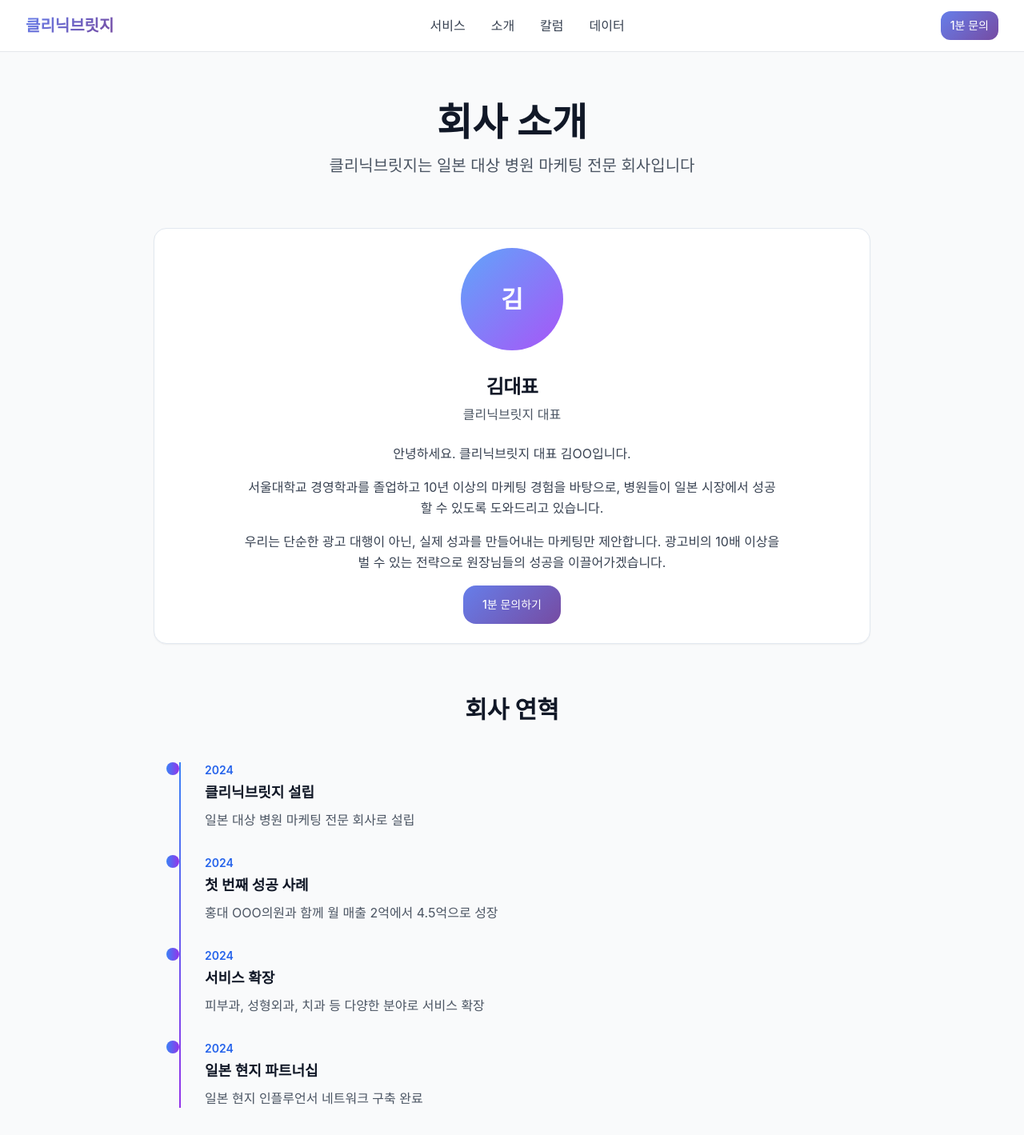
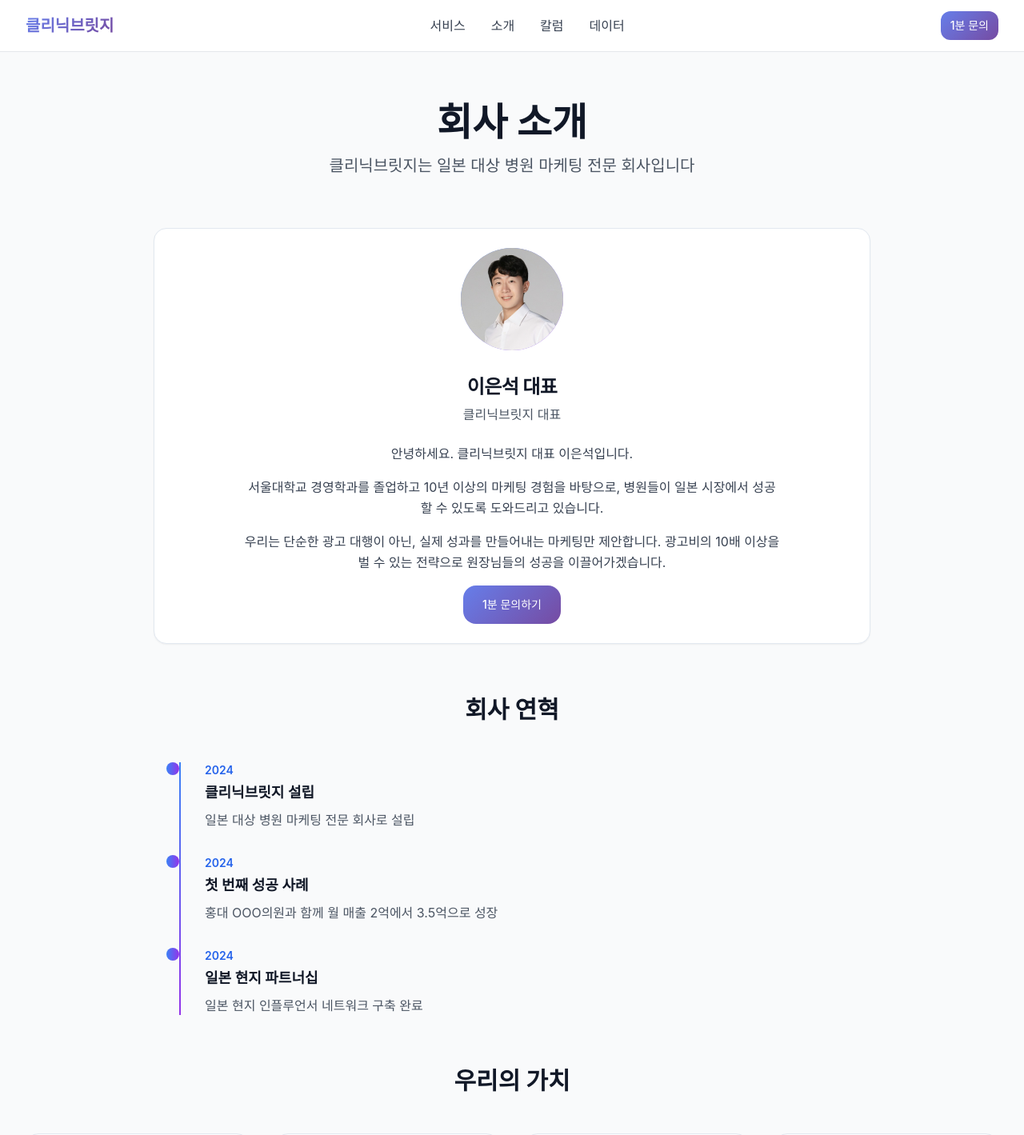
Before and after one commit to hckang2000/marketing, a Next.js app: page /about in a window 1280 px wide. Shown: the top 1419 px of the page at 80% size. Built offline with nearby package versions, Linux system fonts and the light colour scheme; a web font is replaced by a local one.

Commit message:
메일보내기 추가

```diff
--- a/src/app/about/page.tsx
+++ b/src/app/about/page.tsx
@@ -1,6 +1,7 @@
 "use client"
 
 import { motion } from "framer-motion"
+import Image from "next/image"
 import { Container } from "@/components/common/Container"
 import { Card, CardContent, CardHeader, CardTitle } from "@/components/common/Card"
 import { Button } from "@/components/common/Button"
@@ -15,12 +16,7 @@ const timeline = [
   {
     year: "2024",
     title: "첫 번째 성공 사례",
-    description: "홍대 OOO의원과 함께 월 매출 2억에서 4.5억으로 성장",
-  },
-  {
-    year: "2024",
-    title: "서비스 확장",
-    description: "피부과, 성형외과, 치과 등 다양한 분야로 서비스 확장",
+    description: "홍대 OOO의원과 함께 월 매출 2억에서 3.5억으로 성장",
   },
   {
     year: "2024",
@@ -83,18 +79,24 @@ export default function AboutPage() {
           >
             <Card className="max-w-4xl mx-auto">
               <CardHeader className="text-center">
-                <div className="w-32 h-32 mx-auto bg-gradient-to-br from-blue-400 to-purple-500 rounded-full flex items-center justify-center mb-6">
-                  <span className="text-white font-bold text-3xl">김</span>
+                <div className="relative w-32 h-32 mx-auto rounded-full overflow-hidden bg-gradient-to-br from-blue-400 to-purple-500 mb-6">
+                  <Image
+                    src="/images/profiles/ceo_profile.jpg"
+                    alt="이은석 대표 프로필 사진"
+                    fill
+                    className="object-cover"
+                    sizes="128px"
+                  />
                 </div>
                 <CardTitle className="text-2xl font-bold text-gray-900">
-                  김대표
+                  이은석 대표
                 </CardTitle>
                 <p className="text-gray-600">클리닉브릿지 대표</p>
               </CardHeader>
               <CardContent className="text-center">
                 <div className="max-w-2xl mx-auto space-y-4">
                   <p className="text-gray-700 leading-relaxed">
-                    안녕하세요. 클리닉브릿지 대표 김OO입니다.
+                    안녕하세요. 클리닉브릿지 대표 이은석입니다.
                   </p>
                   <p className="text-gray-700 leading-relaxed">
                     서울대학교 경영학과를 졸업하고 10년 이상의 마케팅 경험을 바탕으로,
--- a/src/app/api/contact/route.ts
+++ b/src/app/api/contact/route.ts
@@ -48,9 +48,9 @@ export async function POST(req: Request) {
       return NextResponse.json({ ok: true })
     }
 
-    await resend.emails.send({
-      from: process.env.FROM_EMAIL || "no-reply@clinicbridge.co.kr",
-      to: process.env.TO_EMAIL || "hckang2000@naver.com",
+         await resend.emails.send({
+       from: process.env.FROM_EMAIL || "no-reply@clinicbridge.co.kr",
+       to: process.env.TO_EMAIL || "clinicbridge.kr@gmail.com",
       subject: "클리닉브릿지 1분 문의 도착",
       html: `
         <div style="font-family: Arial, sans-serif; max-width: 600px; margin: 0 auto;">
```
